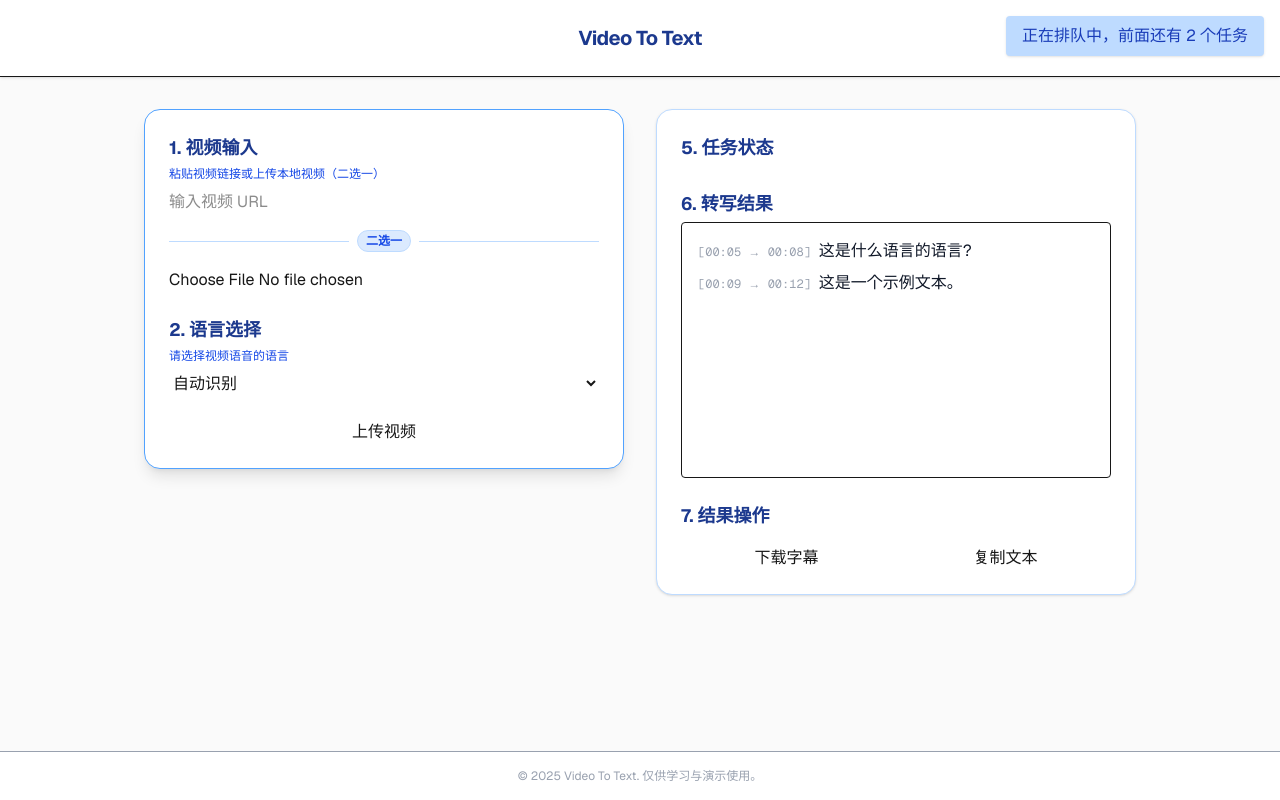
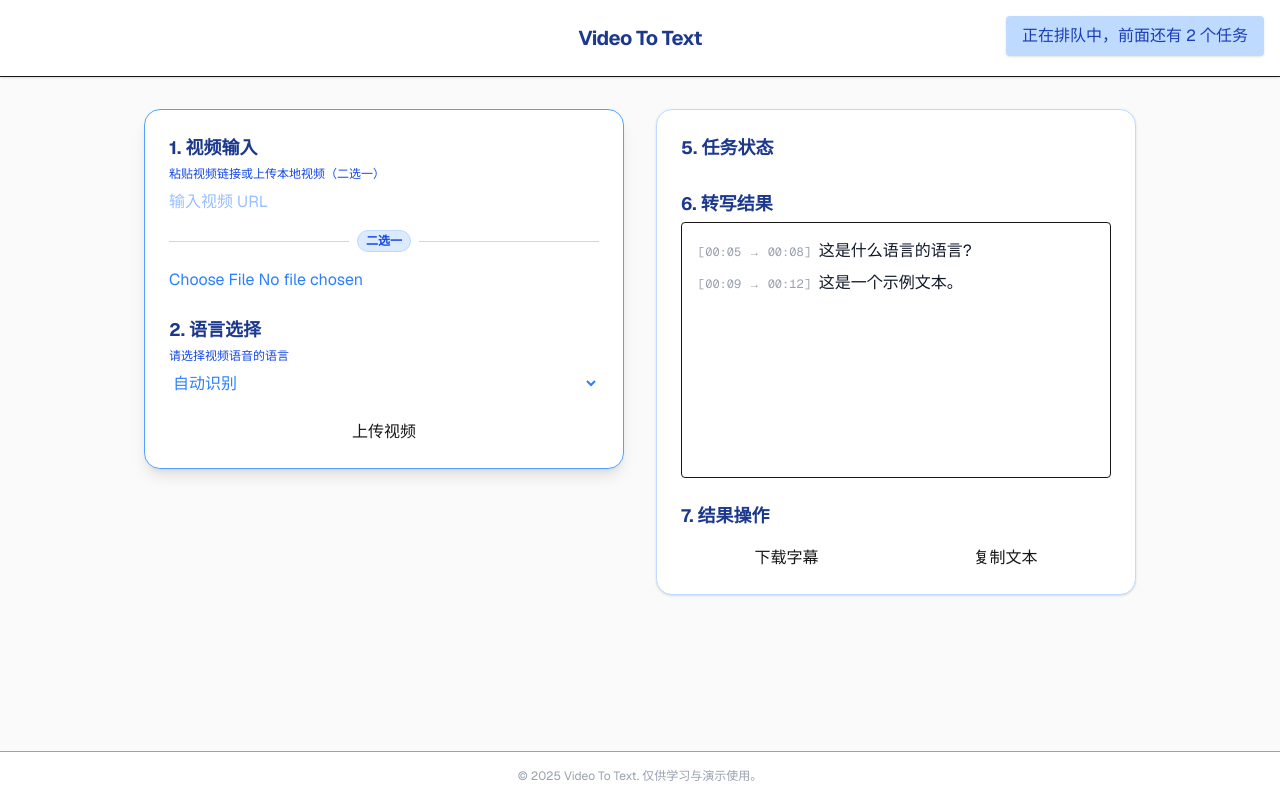
Before and after one commit to applestven/tvpage, a Next.js app: page / in a window 1280 px wide. Built offline with nearby package versions, Linux system fonts and the light colour scheme.

Commit message:
fix:调整输入文字 下载的样式

```diff
--- a/src/components/LanguageSelector.tsx
+++ b/src/components/LanguageSelector.tsx
@@ -2,7 +2,7 @@ import React from 'react';
 
 const LanguageSelector: React.FC = () => {
   return (
-    <select className="select select-bordered w-full">
+    <select className="select select-bordered w-full text-blue-500">
       <option value="auto">自动识别</option>
       <option value="zh">中文</option>
       <option value="en">英文</option>
--- a/src/components/VideoInput.tsx
+++ b/src/components/VideoInput.tsx
@@ -34,7 +34,7 @@ const VideoInput: React.FC = () => {
         id="video-url"
         type="text"
         placeholder="输入视频 URL"
-        className="input input-bordered w-full"
+        className="input input-bordered w-full text-blue-500"
         value={url}
         ref={inputRef}
         onChange={e => setUrl(e.target.value)}
@@ -44,7 +44,7 @@ const VideoInput: React.FC = () => {
         <span className="mx-2 px-2 py-0.5 rounded-full bg-blue-100 text-blue-700 text-xs font-semibold border border-blue-200">二选一</span>
         <div className="flex-1 h-px bg-blue-200" />
       </div>
-      <input id="video-upload" type="file" accept="video/*" className="file-input w-full" />
+      <input id="video-upload" type="file" accept="video/*" className="file-input w-full text-blue-500" />
     </div>
   );
 };
```
